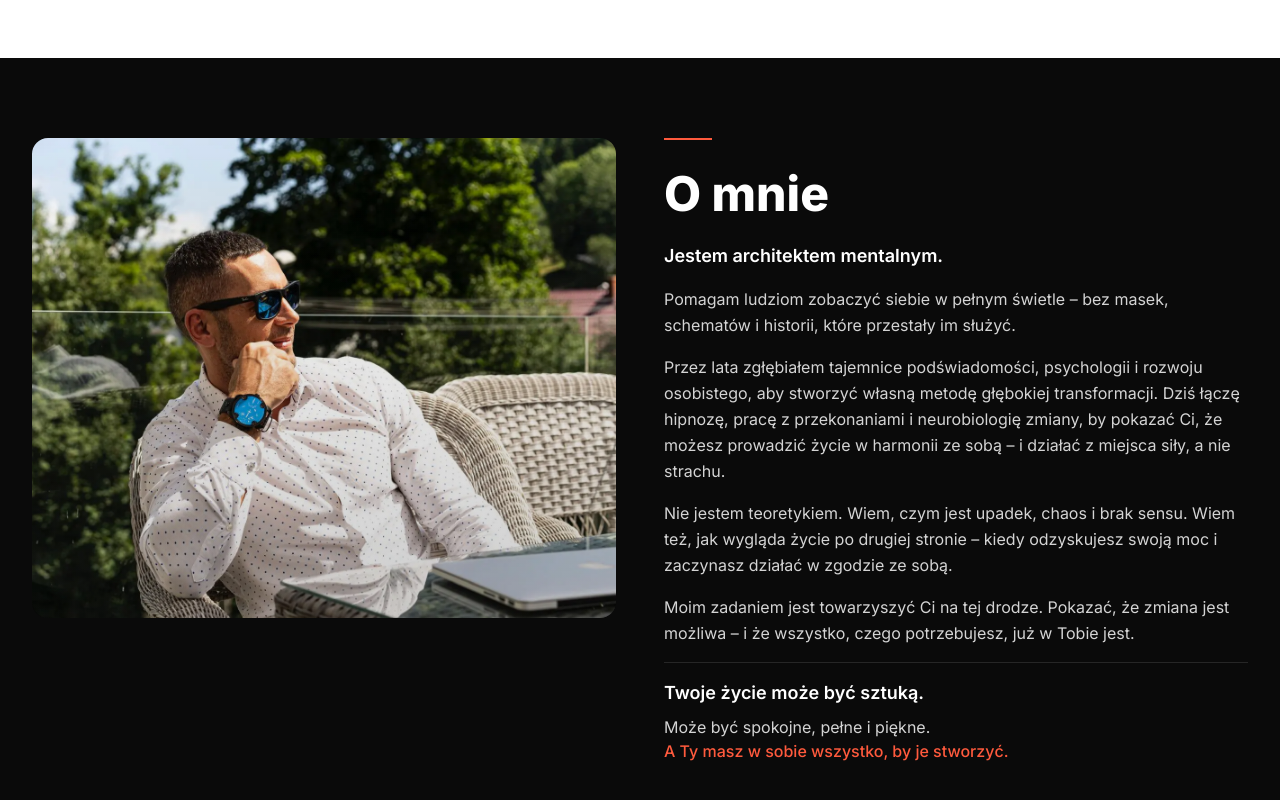
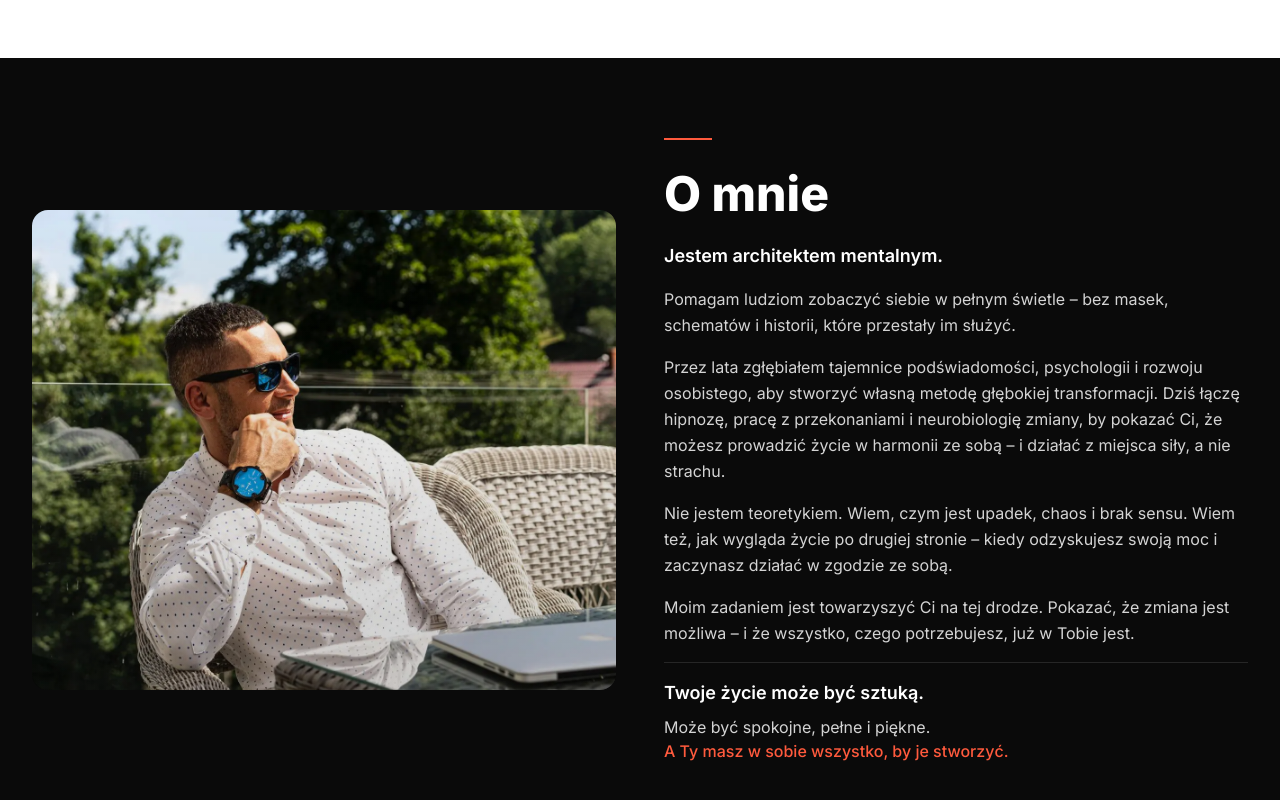
Before and after one commit to technikyvl/MAGIC-LANDING-PAGE-NEW, a Next.js app in the folder MAGICLIFELANDING/: page / in a window 1280 px wide. Shown: the part 3039-3839 px from the top of the page. Built offline with nearby package versions, Linux system fonts and the light colour scheme; a web font is replaced by a local one.

Commit message:
Update page.jsx

```diff
--- a/MAGICLIFELANDING/app/page.jsx
+++ b/MAGICLIFELANDING/app/page.jsx
@@ -668,7 +668,7 @@ export default function Page() {
       {/* 5) About Me */}
       <section className="relative bg-neutral-950 text-white pt-16 sm:pt-20 pb-12 sm:pb-16">
         <div className={CONTAINER}>
-          <div className="grid grid-cols-1 lg:grid-cols-2 gap-8 lg:gap-12 items-start">
+          <div className="grid grid-cols-1 lg:grid-cols-2 gap-8 lg:gap-12 items-center">
             {/* Left column - Photo */}
             <div className="slow-reveal order-2 lg:order-1">
               <div className="relative h-80 lg:h-[480px] rounded-2xl overflow-hidden">
```
